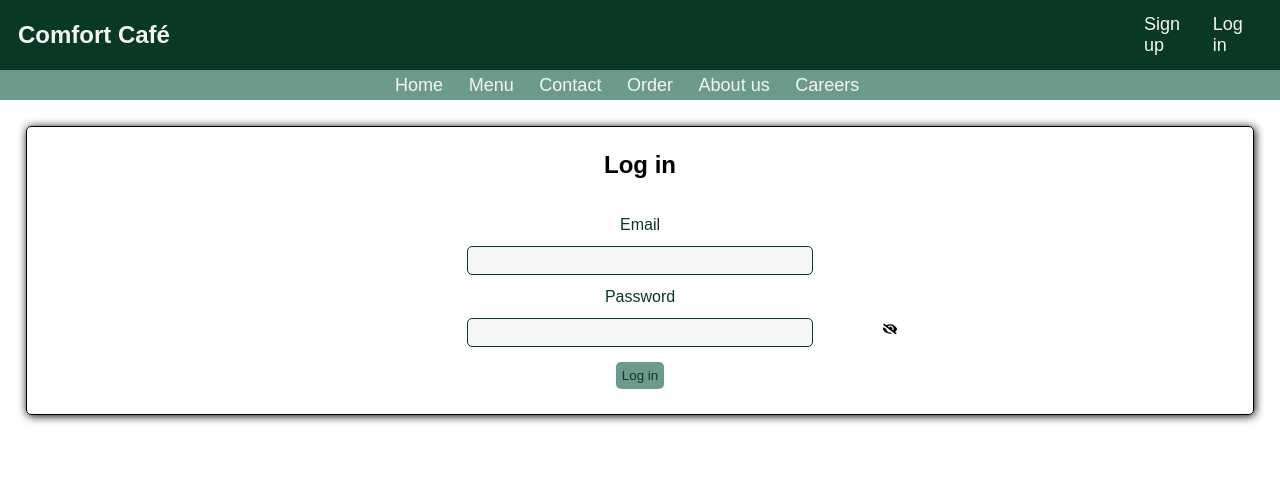
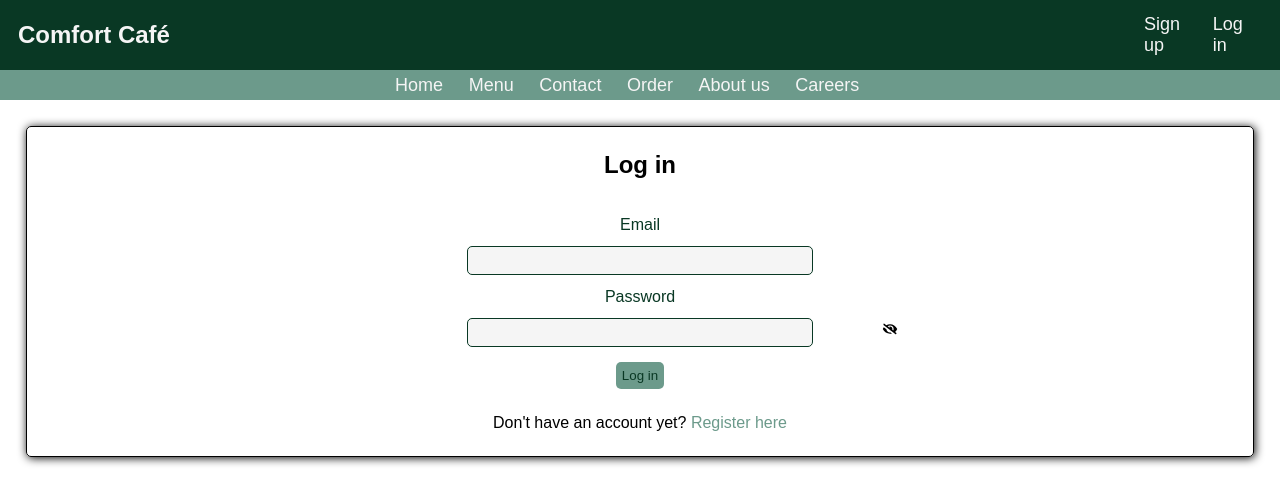
Before and after one commit to ctdupuis/comfort-cafe, a React (Create React App) app: page /login in a window 1280 px wide. Shown: the top 504 px of the page. Built offline with nearby package versions, Linux system fonts and the light colour scheme; no server answers; a web font is replaced by a local one.

Commit message:
NavLinks for auth forms

```diff
--- a/src/components/sessions/Login.jsx
+++ b/src/components/sessions/Login.jsx
@@ -1,6 +1,7 @@
 import React, { Component } from 'react';
 import "../../stylesheets/forms.css";
 import { FaEye, FaEyeSlash } from 'react-icons/fa';
+import { NavLink } from 'react-router-dom';
 
 export default class Login extends Component {
     state = {
@@ -55,6 +56,8 @@ export default class Login extends Component {
 
                         <button type="submit">Log in</button>
                     </form>
+
+                    <div style={{marginBottom: "2%"}}>Don't have an account yet? <NavLink to={"/register"}>Register here</NavLink></div>
                 </div>
             </div>
         )
--- a/src/components/sessions/Register.jsx
+++ b/src/components/sessions/Register.jsx
@@ -3,6 +3,7 @@ import "../../stylesheets/forms.css";
 import { FaEye, FaEyeSlash } from 'react-icons/fa';
 import moment from 'moment';
 import { states } from './states';
+import { NavLink } from 'react-router-dom';
 
 export default class Register extends Component {
     state = {
@@ -73,6 +74,7 @@ export default class Register extends Component {
             <div className="wrapper" style={{ textAlign: "center", backgroundColor: "white" }}>
                 <div className="form-cont">
                 <h2 className="form-head">Sign up</h2>
+                <div style={{marginBottom: "2%"}}>Already registered? <NavLink to={"/login"}>Log in here</NavLink></div>
                     <form className="session-form" onSubmit={this.handleSubmit} >
 
                         <h3 className="form-sect">Personal Info</h3>
--- a/src/index.css
+++ b/src/index.css
@@ -7,6 +7,16 @@ body, button {
   font-family: 'Amaranth', sans-serif;
 }
 
+a {
+  color: var(--l-green);
+  text-decoration: none;
+}
+
+a:hover {
+  color: var(--d-green);
+  text-decoration: underline;
+}
+
 :root {
   --d-green: #093824;
   --l-green: #6C9A8B;
```
